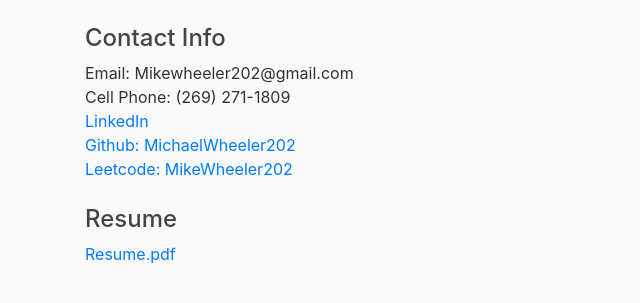
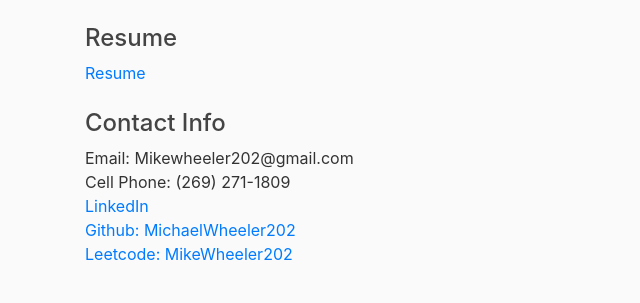
Before and after one commit to MichaelWheeler202/My_Website_2, a Flask app: page /contact-info in a window 1280 px wide. Shown: the part 56-359 px from the top of the page, without its empty margins (0-640 px from the left). Run offline with Flask 3, Linux system fonts and the light colour scheme; some libraries are stand-ins or nearby versions.

Commit message:
Replace dResume with google drive link

```diff
--- a/templates/app_pages/contact-info.html
+++ b/templates/app_pages/contact-info.html
@@ -3,6 +3,11 @@
 <main role="main" class="container">
       <div class="row">
             <div class="col-md-8">
+
+                <h4>Resume</h4>
+                <a href="https://docs.google.com/document/d/1hgcjaTotYtKBMaGLW2wcC_FZlkpgwaPgRJWW-NeYr8E/edit?usp=sharing"> Resume </a>
+                <br/>
+                <br/>
 
                 <h4>Contact Info</h4>
                 <a> Email: Mikewheeler202@gmail.com </a>
@@ -15,11 +20,6 @@
                 <br/>
                 <a href="https://leetcode.com/u/MichaelWheeler202"> Leetcode: MikeWheeler202 </a>
 
-                <br/> <br/>
-
-                <h4>Resume</h4>
-                <a href="{{ url_for('static', filename='Resume.pdf') }}" download="Resume.pdf"> Resume.pdf </a>
-
             </div>
        </div>
 </main>
```
Also changed, not shown: README.txt, 1 other file.
